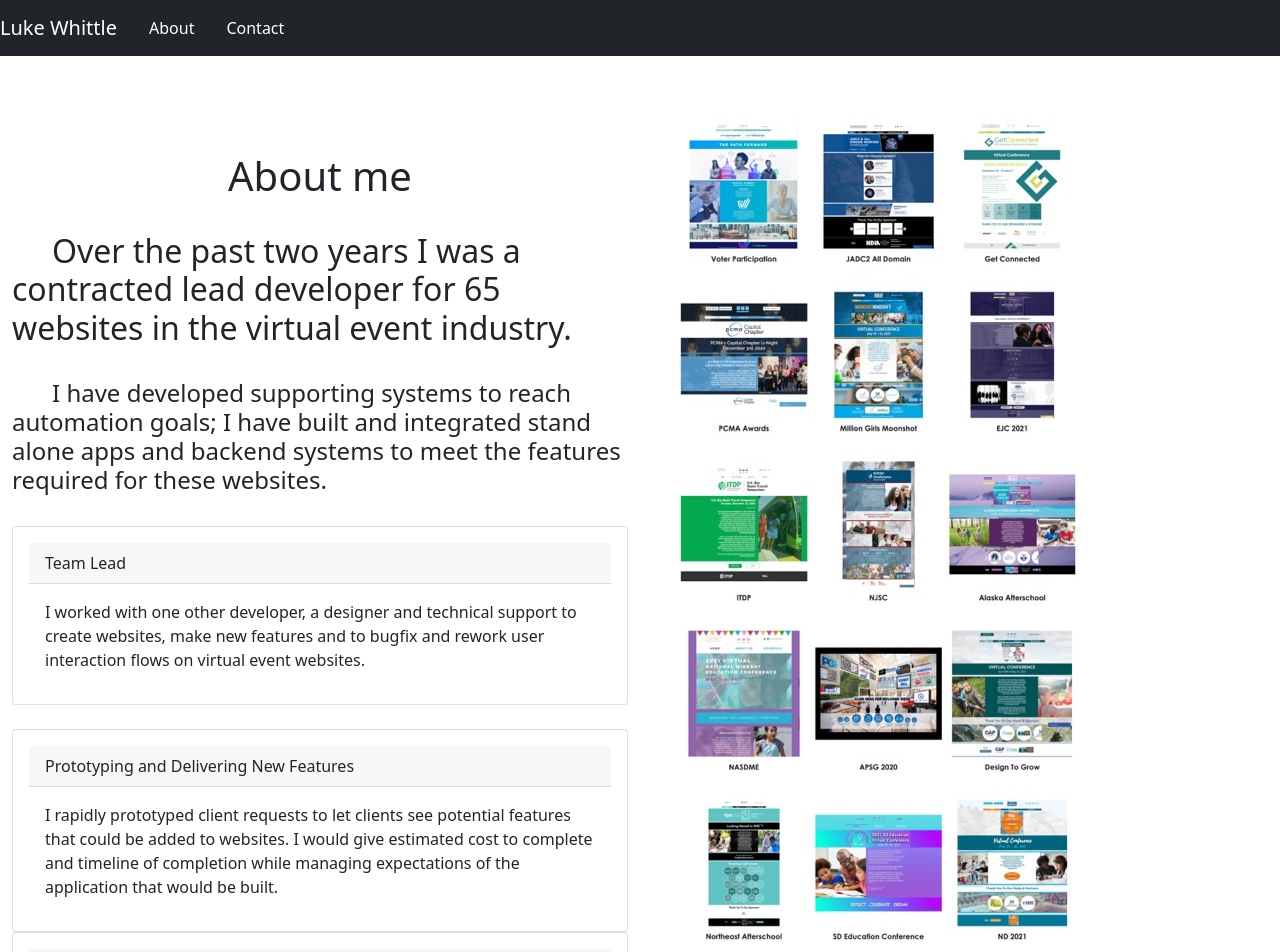
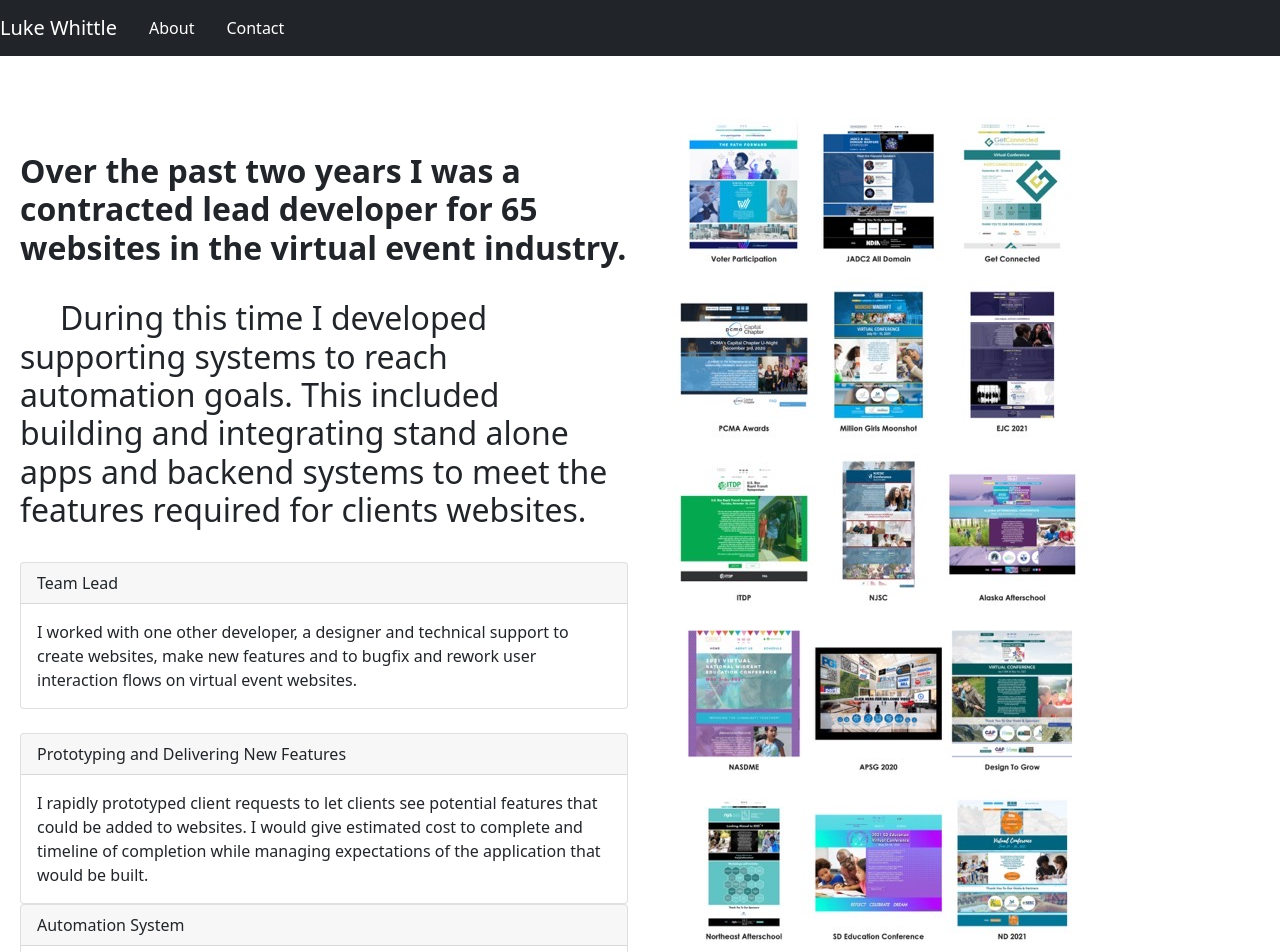
Before and after one commit to whittlel/luke-whittle-resume, a React (Create React App) app: page /About in a window 1280 px wide. Shown: the top 952 px of the page. Built offline with nearby package versions, Linux system fonts and the light colour scheme.

Commit message:
formatting and wording changes

```diff
--- a/src/App/App.js
+++ b/src/App/App.js
@@ -1,9 +1,7 @@
 import "./App.css";
 import React from "react";
-import { Container, Row, Col } from 'react-bootstrap';
 import 'bootstrap/dist/css/bootstrap.min.css';
 import 'bootstrap/dist/js/bootstrap.bundle.min';
-import image from './liveOaks.jpg'
 class App extends React.Component {
 
 
@@ -16,7 +14,7 @@ class App extends React.Component {
             <h1>Hey, I'm Luke - <br />A Website Developer from Charleston, SC</h1>
             <h5>This website is under construction, come back to see what is updated!</h5>
             <br />
-            <p>This app was created with React.js, using React-Bootstrap and React-Router-Dom</p>
+            <p>This site was created with React.js, using React-Bootstrap and React-Router-Dom</p>
           </div>
         </div>
       </div>
--- a/src/Routes/About/About.js
+++ b/src/Routes/About/About.js
@@ -9,33 +9,28 @@ class About extends React.Component {
       <div>
         <Container fluid className="pt-5">
           <Row className="justify-content-md-left">
-            <Col xs={6} className="pt-5">
-              <h1 className="About-header">About me</h1>
+            <Col xs={6} className="pt-5" style={{ paddingLeft: "20px" }}>
+              <h2>
+                <b>Over the past two years I was a contracted lead developer for 65
+                  websites in the virtual event industry.
+                </b></h2>
               <br />
               <h2 style={{ textIndent: "40px" }}>
-                Over the past two years I was a contracted lead developer for 65
-                websites in the virtual event industry.
+                During this time I developed supporting systems to reach automation goals.
+                This included building and integrating stand alone apps and backend systems
+                to meet the features required for clients websites.
               </h2>
               <br />
-              <h4 style={{ textIndent: "40px" }}>
-                I have developed supporting systems to reach automation goals; I
-                have built and integrated stand alone apps and backend systems
-                to meet the features required for these websites.
-              </h4>
-              <br />
               <Card>
-                <Card.Body>
                 <Card.Header>Team Lead</Card.Header>
                 <Card.Body>
                   I worked with one other developer, a designer and technical
                   support to create websites, make new features and to bugfix
                   and rework user interaction flows on virtual event websites.
                 </Card.Body>
-                </Card.Body>
               </Card>
               <br />
               <Card>
-                <Card.Body>
                 <Card.Header>
                   Prototyping and Delivering New Features
                 </Card.Header>
@@ -46,10 +41,8 @@ class About extends React.Component {
                   while managing expectations of the application that would be
                   built.
                 </Card.Body>
-                </Card.Body>
               </Card>
               <Card>
-                <Card.Body>
                 <Card.Header>Automation System</Card.Header>
                 <Card.Body>
                   I helped develop a visual automation system on AWS using EC2
@@ -58,10 +51,8 @@ class About extends React.Component {
                   and import site files automatically and email success and/or
                   failures.
                 </Card.Body>
-                </Card.Body>
               </Card>
               <Card>
-                <Card.Body>
                 <Card.Header>
                   Browser Based 3D Interactive Environemnt
                 </Card.Header>
@@ -69,7 +60,6 @@ class About extends React.Component {
                   I used a 3D scan of a building and cleaned and imported it
                   to Unity to create a virtual environment that you could move
                   around in and explore the scan.
-                  </Card.Body>
                 </Card.Body>
               </Card>
               <br />
--- a/src/Routes/Contact.js
+++ b/src/Routes/Contact.js
@@ -5,10 +5,10 @@ class Contact extends React.Component {
     return (
       <div className="hero-image">
         <div className="hero-text">
-          <h1>Contact me at:</h1>
-          <p>lukewhittle1997@gmail.com</p>
+          <h1><b>Reach out to me at:</b></h1>
+          <a href="mailto: lukewhittle1997@gmail.com" style={{ color: "white" }}>lukewhittle1997@gmail.com</a>
         </div>
-      </div>
+      </div >
     );
   }
 }
```
Lines whose indentation alone changed are shown as unchanged.
